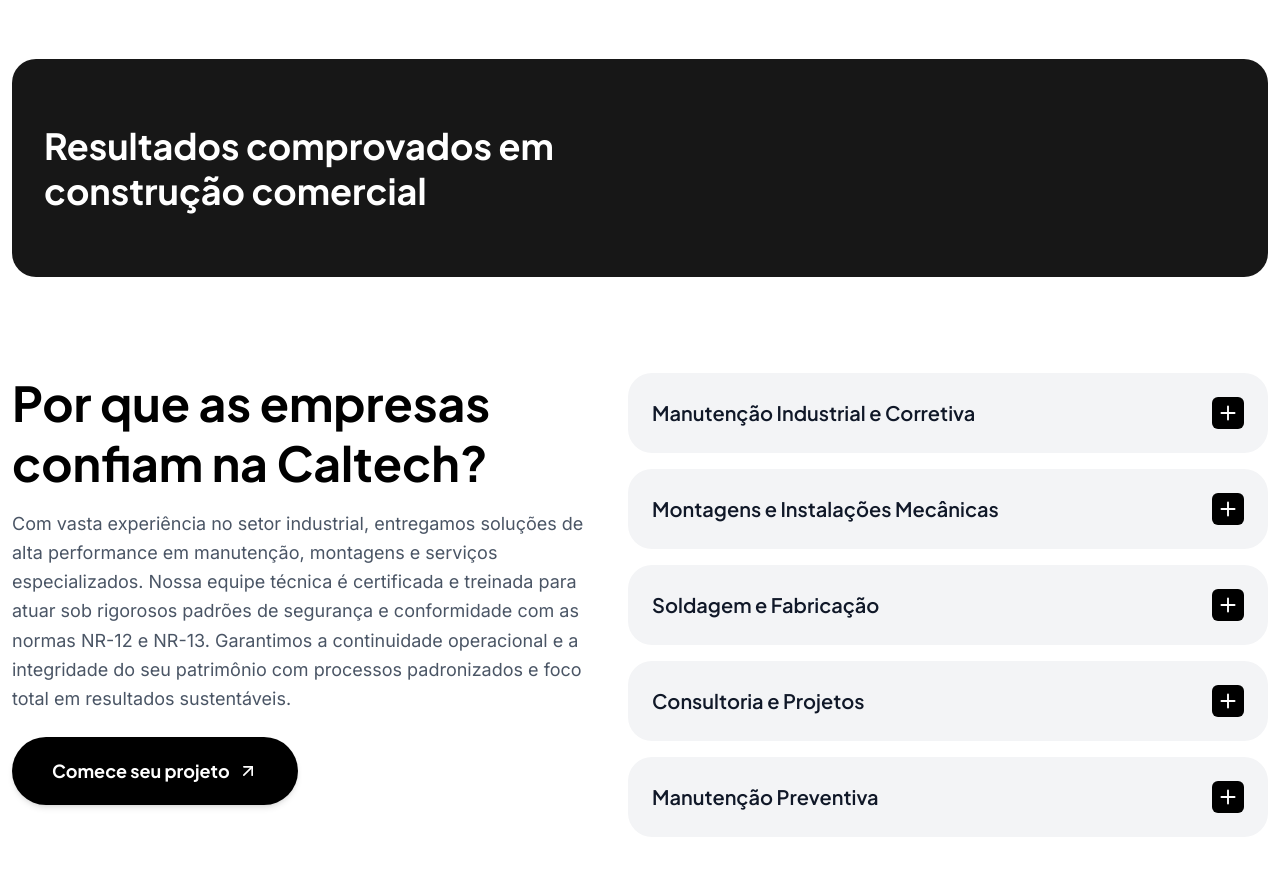
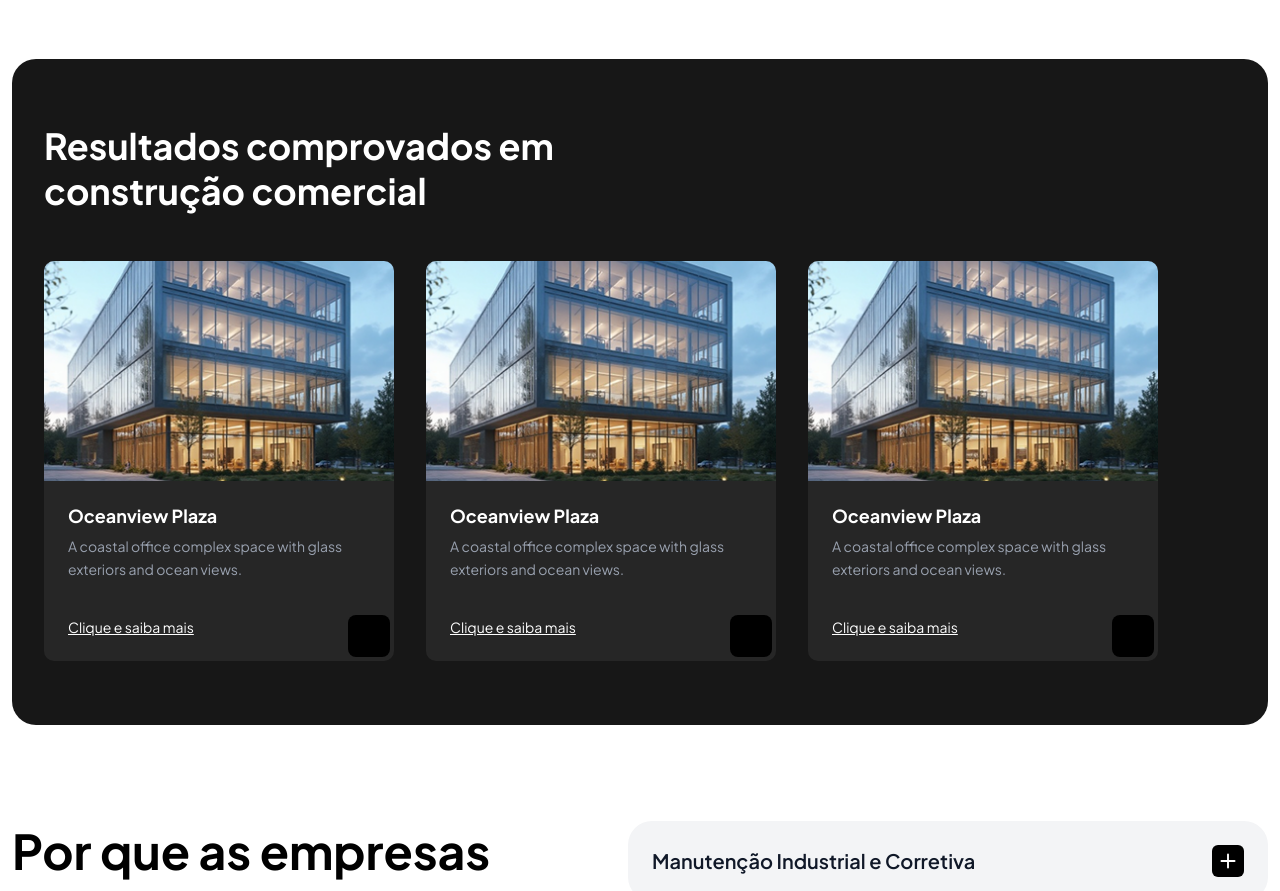
Before and after one commit to julioceno/caltech, a Next.js app: page / in a window 1280 px wide. Shown: the part 1720-2611 px from the top of the page. Built offline with nearby package versions, Linux system fonts and the light colour scheme.

Commit message:
feat: add ProjectCard component and integrate projects data into Projects section

```diff
--- /dev/null
+++ b/app/components/ProjectCard.tsx
@@ -0,0 +1,60 @@
+"use client";
+
+import NotchCard from "./NotchCard";
+import Image from "next/image";
+
+interface ProjectCardProps {
+    title: string;
+    description: string;
+    image: string;
+    link?: string;
+    className?: string;
+}
+
+export default function ProjectCard({
+    title,
+    description,
+    image,
+    link,
+    className = "",
+}: ProjectCardProps) {
+    return (
+        <div className={`hover:-translate-y-1 transition-transform duration-300 ${className}`}>
+            <NotchCard
+                className="w-[300px] h-[350px] md:w-[320px] md:h-[380px] lg:w-[350px] lg:h-[400px]"
+                notchBgColor="bg-neutral-900"
+            >
+                <div className="h-full flex flex-col bg-neutral-800 text-white">
+                    <div className="relative w-full h-[55%]">
+                        <Image
+                            src={image}
+                            alt={title}
+                            fill
+                            className="object-cover"
+                        />
+                    </div>
+
+                    <div className="flex-1 p-6 flex flex-col justify-between">
+                        <div>
+                            <h3 className="text-lg font-bold mb-2 leading-tight">
+                                {title}
+                            </h3>
+                            <p className="text-sm leading-relaxed text-gray-400">
+                                {description}
+                            </p>
+                        </div>
+
+                        {link && (
+                            <a
+                                href={link}
+                                className="text-sm text-white underline mt-3 hover:text-orange-400 transition-colors duration-300"
+                            >
+                                Clique e saiba mais
+                            </a>
+                        )}
+                    </div>
+                </div>
+            </NotchCard>
+        </div>
+    );
+}
--- a/app/components/Projects.tsx
+++ b/app/components/Projects.tsx
@@ -1,14 +1,30 @@
 import SectionHeading from "./SectionHeading";
+import ProjectCard from "./ProjectCard";
+import { projectsData } from "@/data/projectsData";
 
 export default function Projects() {
     return (
         <section className="bg-neutral-900 py-16 px-8 rounded-3xl">
-            <SectionHeading
-                title="Resultados comprovados em construção comercial"
-                size="md"
-                light
-                className='max-w-2xl'
-            />
+            <div className="max-w-7xl mx-auto">
+                <SectionHeading
+                    title="Resultados comprovados em construção comercial"
+                    size="md"
+                    light
+                    className="max-w-2xl"
+                />
+
+                <div className="mt-12 flex flex-col md:flex-row gap-8 justify-center lg:justify-start items-center md:items-stretch flex-wrap">
+                    {projectsData.map((project, index) => (
+                        <ProjectCard
+                            key={index}
+                            title={project.title}
+                            description={project.description}
+                            image={project.image}
+                            link={project.link}
+                        />
+                    ))}
+                </div>
+            </div>
         </section>
     );
 }
--- /dev/null
+++ b/data/projectsData.ts
@@ -0,0 +1,23 @@
+export const projectsData = [
+    {
+        title: "Oceanview Plaza",
+        description:
+            "A coastal office complex space with glass exteriors and ocean views.",
+        image: "/project-example.png",
+        link: "#",
+    },
+    {
+        title: "Oceanview Plaza",
+        description:
+            "A coastal office complex space with glass exteriors and ocean views.",
+        image: "/project-example.png",
+        link: "#",
+    },
+    {
+        title: "Oceanview Plaza",
+        description:
+            "A coastal office complex space with glass exteriors and ocean views.",
+        image: "/project-example.png",
+        link: "#",
+    },
+];
```
Also changed, not shown: public/project-example.png (added).
